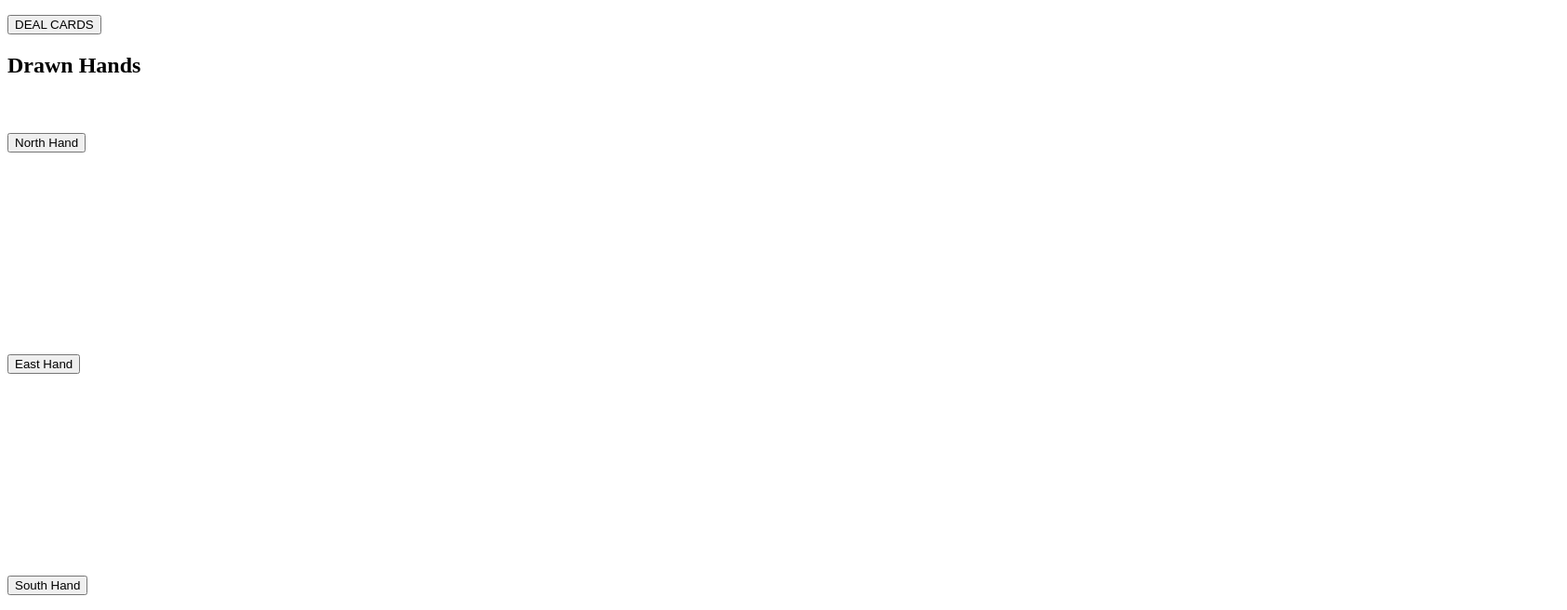
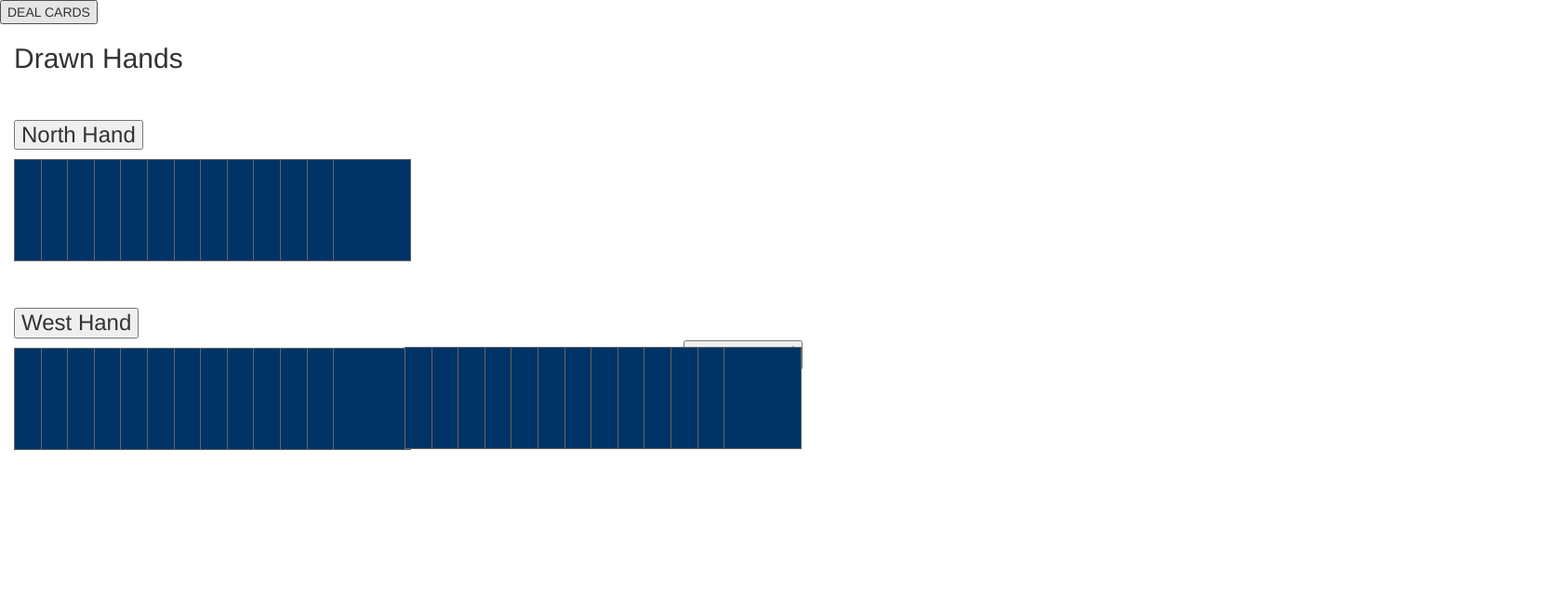
Before and after one commit to mgwismer/mgwismer.github.io-BridgeProject, a plain HTML site: page index.html in a window 1280 px wide. Both pictures are taken after a click on the button "DEAL CARDS". Shown: the top 656 px of the page at 93% size, 1685 px wide, since content can reach past the window. Drawn offline with nearby package versions, Linux system fonts and the light colour scheme.

Commit message:
west east side by side

```diff
--- a/index.html
+++ b/index.html
@@ -8,7 +8,10 @@
   <title>atomantic/JavaScript-Playing-Cards @ GitHub</title>
 
   <link rel="stylesheet" type="text/css" media="all" href="css/styles.css"/>
-  <script type="text/javascript" src="http://ajax.googleapis.com/ajax/libs/jquery/1.9.1/jquery.min.js"></script>
+  <link rel="stylesheet" href="https://maxcdn.bootstrapcdn.com/bootstrap/3.3.7/css/bootstrap.min.css" integrity="sha384-BVYiiSIFeK1dGmJRAkycuHAHRg32OmUcww7on3RYdg4Va+PmSTsz/K68vbdEjh4u" crossorigin="anonymous">
+  <script type="text/javascript" src="http://ajax.googleapis.com/ajax/libs/jquery/3.1.1/jquery.min.js"></script>
+  <script src="https://maxcdn.bootstrapcdn.com/bootstrap/3.3.7/js/bootstrap.min.js"></script>
+<!--   <script type="text/javascript" src="http://ajax.googleapis.com/ajax/libs/jquery/1.9.1/jquery.min.js"></script> -->
   <script type="text/javascript" src="javascript/playingCards.js"></script>
   <script type="text/javascript" src="javascript/playingCards.ui.js"></script>
   <script type="text/javascript" src="javascript/bridge.js"></script>
@@ -16,15 +19,23 @@
 
 <body>
   <input type="button" id="dealCards" value="DEAL CARDS"/>
+  <div class="container-fluid">
   <h2>Drawn Hands</h2> <br>
-  <h3> <input type="button" id="northFlip" value="North Hand" /></h3>
-  <div id="northHand" class="playingHand"></div> <br>
-  <h3> <input type="button" id="eastFlip" value="East Hand" /> </h3>
-  <div id="eastHand" class="playingHand"></div> <br>
+  <div class="northCont">
+    <h3> <input type="button" id="northFlip" value="North Hand" /></h3>
+    <div id="northHand" class="playingHand"></div>
+  </div>
+    <div class="westeastCont">
+      <h3> <input type="button" id="westFlip" value="West Hand"/> </h3>
+      <div id="westHand" class="playingHand">
+      </div>
+      <h3> <input type="button" id="eastFlip" value="East Hand" /> </h3>
+      <div id="eastHand" class="playingHand">
+      </div>
+    </div>
   <h3> <input type="button" id="southFlip" value="South Hand" /> </h3>
   <div id="southHand" class="playingHand"></div> <br>
-  <h3> <input type="button" id="westFlip" value="West Hand"/> </h3>
-  <div id="westHand" class="playingHand"></div>
+  </div>
 
 </body>
 </html>
--- a/javascript/bridge.js
+++ b/javascript/bridge.js
@@ -12,6 +12,8 @@ function initPlayingCards() {
 }
 */
 $(document).ready(function(){
+  //check for bootstrap
+  console.log(typeof $().modal == 'function');
   var cardRank = {
     Two: 0,
     Three: 1,
@@ -101,11 +103,14 @@ $(document).ready(function(){
       var el = $('#'+idName);
       el.html('');
       hand = this.completeHand();
+      console.log(idName);
+      //console.log(hand);
       for(var i = 0; i < hand.length; i++) {
         el.append(hand[i].getHTML());
         var allCards = document.getElementsByClassName("playingCard");
+        console.log(allCards);
         var lastCard = allCards[allCards.length-1];
-        lastCard.style.left = -i*50+"px";
+        lastCard.style.left = -i*55+"px";
       }
     }
   }
@@ -117,9 +122,9 @@ $(document).ready(function(){
     },3000);
   }
 
-  var bridgeTable = function(dealer) {
+  var bridgeTable = function() {
     this.table = ["north", "east","south","west"];
-    this.currentPos = dealer;
+    this.currentPos = 0;
     this.currentBidder = this.table[this.currentPos];
     this.moveCurrentBidder = function() {
       this.table.push(currentBidder);
@@ -141,18 +146,19 @@ $(document).ready(function(){
         west.addCardToHand(cardDeck.draw());
       }
       north.sortHand();
+      west.sortHand();
       east.sortHand();
       south.sortHand();
-      west.sortHand();
-      this.showHands(north, east, south, west);
-      this.addFlipButtons(north, east, south, west);
+      this.showHands(north, west, east, south);
+      this.addFlipButtons(north, west, east, south);
     }
 
-    this.showHands = function(north, east, south, west) {
+    this.showHands = function(north, west, east, south) {
+      console.log("show hands");
       north.showHand("northHand");
+      west.showHand("westHand");
       east.showHand("eastHand");
       south.showHand("southHand");
-      west.showHand("westHand");
     }
 
     this.addFlipButtons = function(dir1,dir2,dir3,dir4) {
@@ -178,7 +184,7 @@ $(document).ready(function(){
     this.legitBid = function(amt, suit) {
       if(amt > this.amount)
         return true;
-      else if (amt < this.amount) {
+      else if (amt < this.amount)
         return false;
       else if (this.suit == null)
         return true;
@@ -186,7 +192,6 @@ $(document).ready(function(){
         return true;
       else
         return false;
-      }
     }
     this.setCurrentBid = function(amt, suit) {
       this.amount = amt;
@@ -194,7 +199,29 @@ $(document).ready(function(){
     }
   }
 
-  var myTable = new bridgeTable;
-  $('#dealCards').click(myTable.createTable(0));
+  function removePlayingCards() {
+    var cardNode = document.getElementById("northHand");
+    while (cardNode.firstChild) {
+      cardNode.removeChild(cardNode.firstChild);
+    }
+    var cardNode = document.getElementById("westHand");
+    while (cardNode.firstChild) {
+      cardNode.removeChild(cardNode.firstChild);
+    }
+    var cardNode = document.getElementById("eastHand");
+    while (cardNode.firstChild) {
+      cardNode.removeChild(cardNode.firstChild);
+    }
+    var cardNode = document.getElementById("southHand");
+    while (cardNode.firstChild) {
+      cardNode.removeChild(cardNode.firstChild);
+    }
+  }
+
+  $('#dealCards').click(function() {
+    removePlayingCards();
+    var myTable = new bridgeTable;
+    myTable.createTable();
+  });
 
 });
--- a/styles/_playingCards.ui.scss
+++ b/styles/_playingCards.ui.scss
@@ -50,6 +50,18 @@ body {
 	top: 0.25em;
 }
 
+#eastFlip {
+	position: relative;
+	bottom: 7em;
+	left: 30em;
+}
+
+#eastHand {
+	position: relative;
+	bottom: 14.5em;
+	left: 30em;
+}
+
 .playingCard .cornerBR {
 	left: auto;
 	top: auto;
@@ -88,6 +100,7 @@ body {
 	width: 2.5em;
 	height: 4.0em;
 }
+
 /*
 .playingCard .J {
 background-image: url("img/J.gif");
```
Also changed, not shown: css/styles.css, 1 other file.
